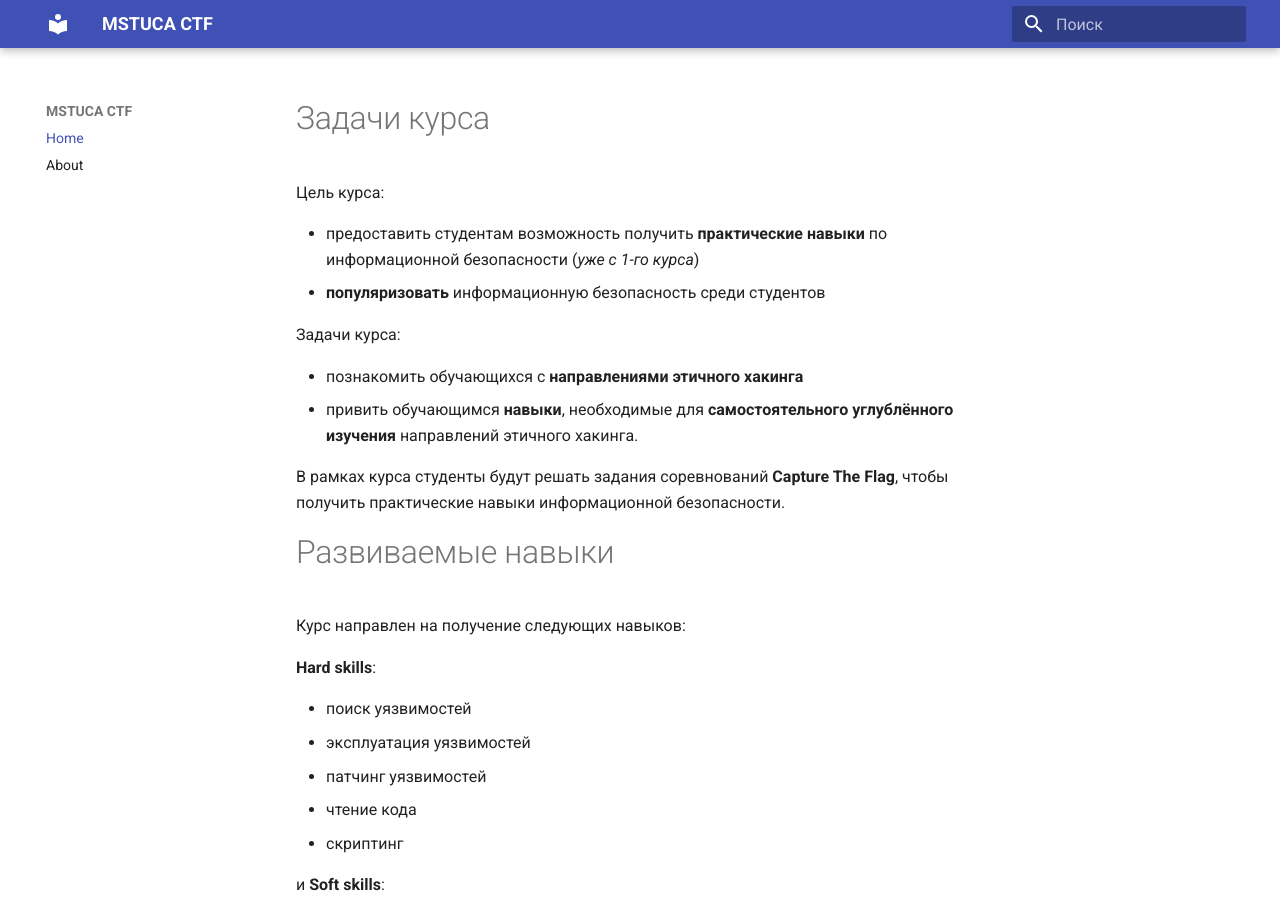
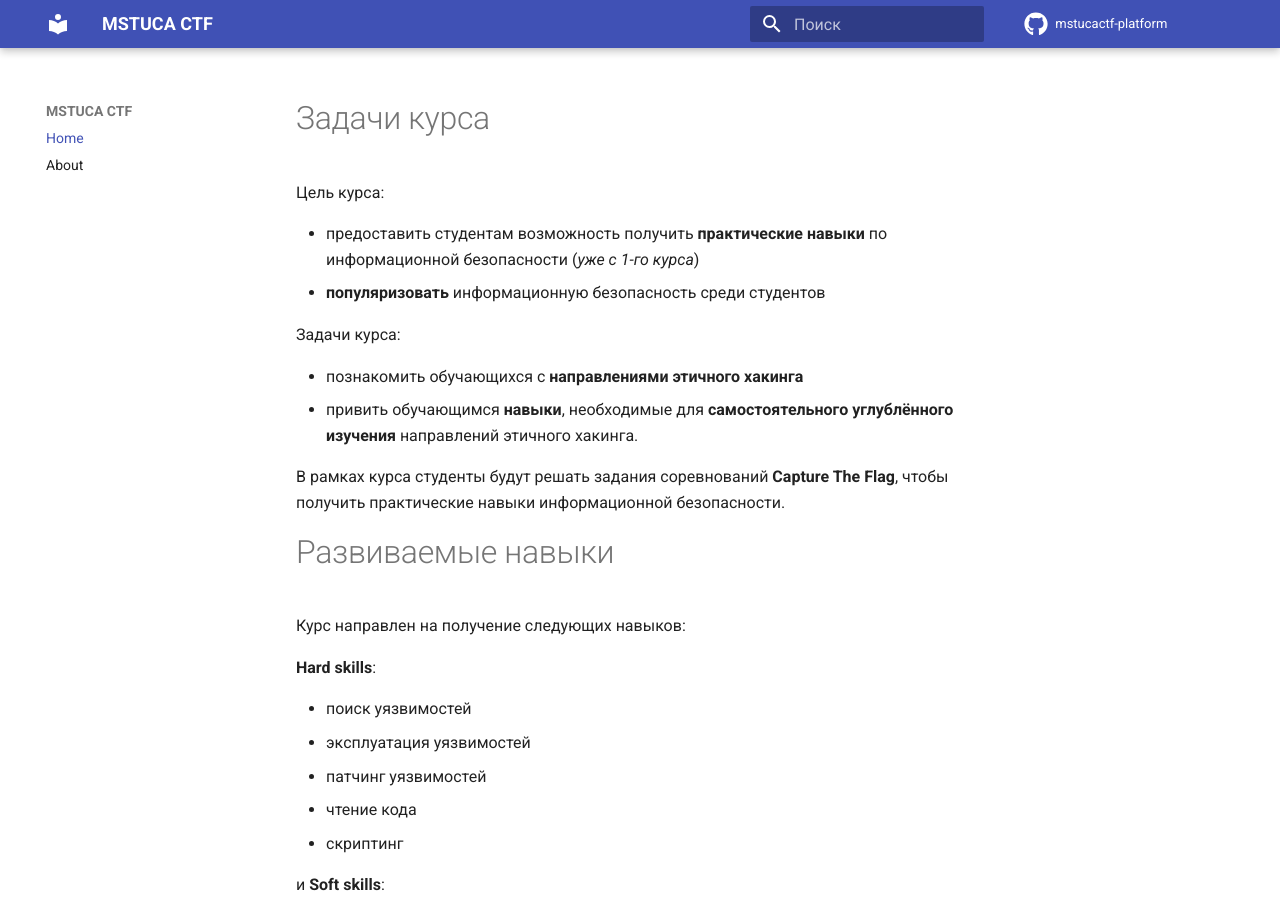
Before and after one commit to try-h4rder/mstucactf-platform, an MkDocs documentation site: the page built from docs/index.md, in a window 1280 px wide and 900 px high. Built offline with MkDocs 1.6.1 and Material for MkDocs 9.7.7, drawn with Linux system fonts in a browser that asks for light colours; comment, search, counter and statistics services are not loaded.

Commit message:
Add repo info

```diff
--- a/mkdocs.yml
+++ b/mkdocs.yml
@@ -1,5 +1,8 @@
 site_name:  "MSTUCA CTF"
 site_url:   "https://try-h4rder.github.io/mstucactf-platform/"
+
+repo_url:   "https://github.com/try-h4rder/mstucactf-platform/"
+repo_name:  "mstucactf-platform"
 
 nav:
   - Home:   "index.md"
@@ -7,4 +10,7 @@ nav:
 
 theme:
   name:     "material"
+
+  icon:
+    repo:   "fontawesome/brands/github"
   language: "ru"
```
